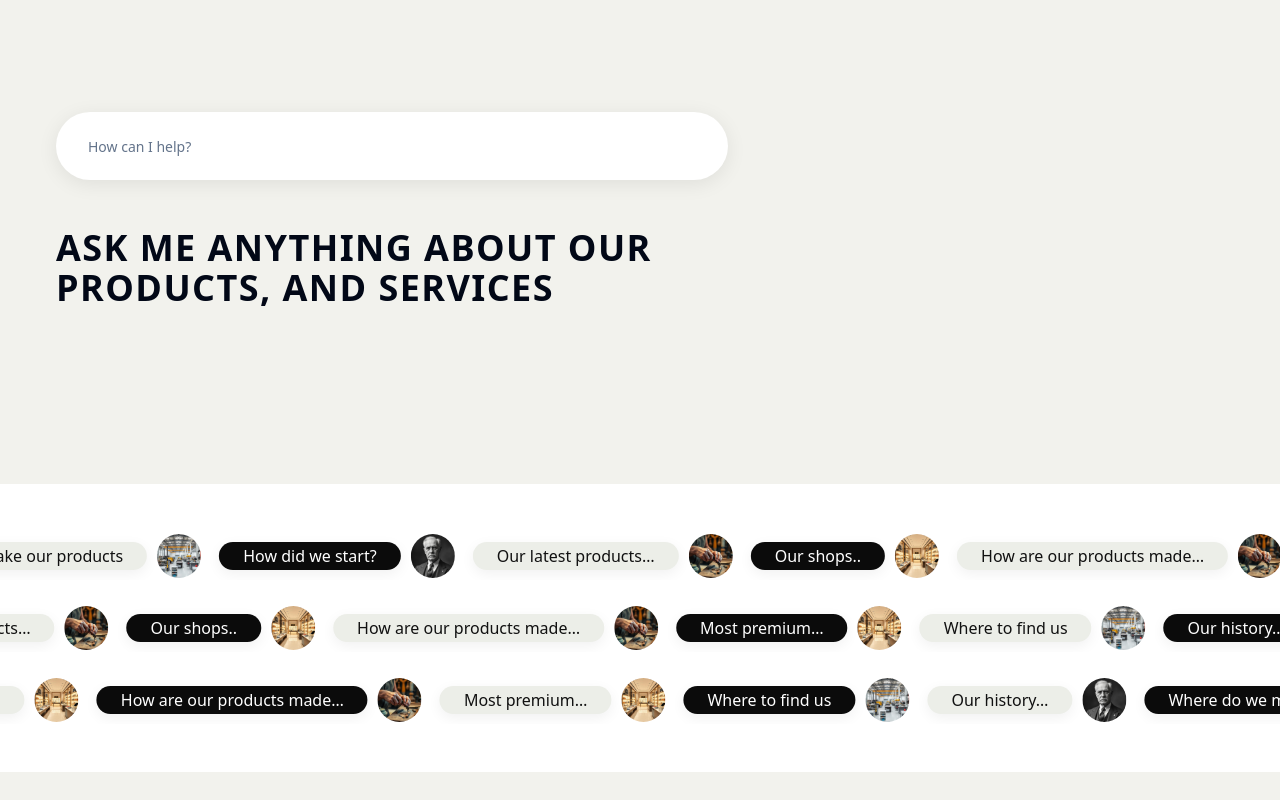
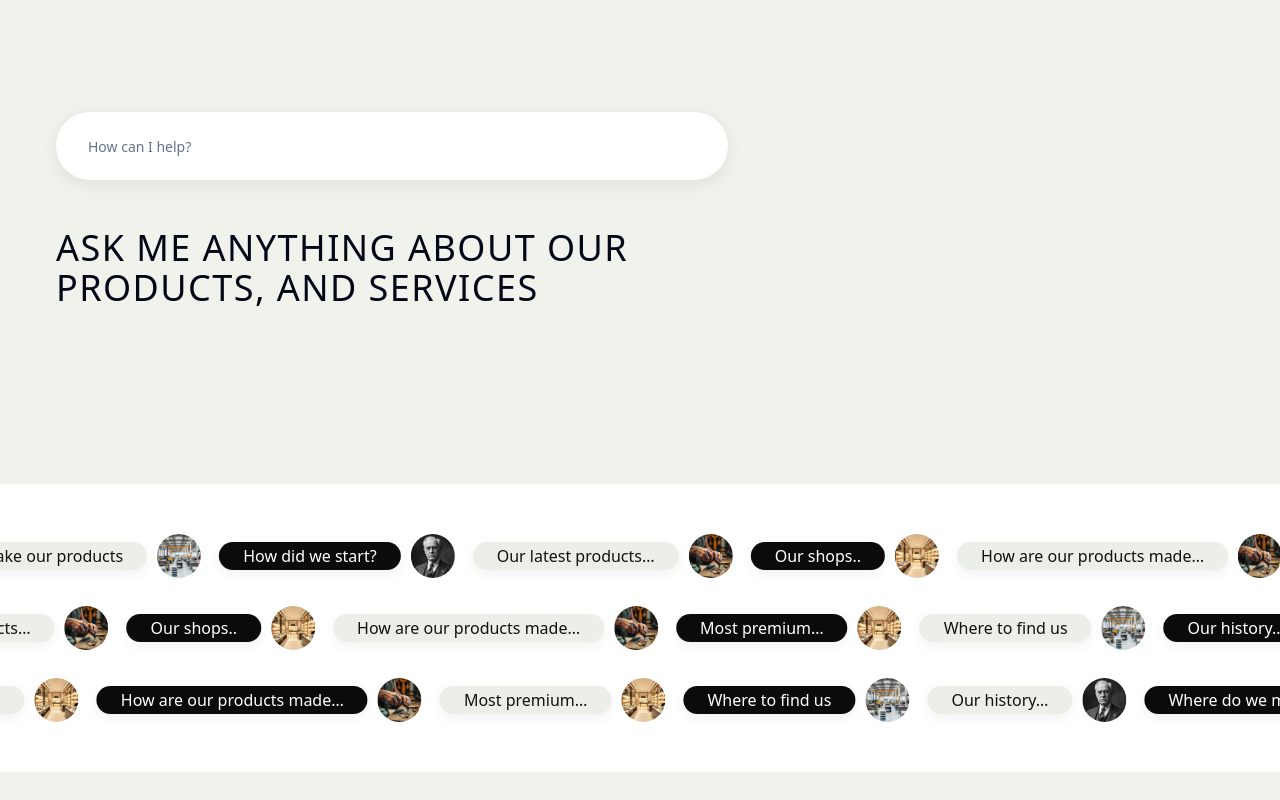
Before and after one commit to franmillaauria/arcos-chat, a React (Vite) app: page / in a window 1280 px wide. Built offline with nearby package versions, Linux system fonts and the light colour scheme.

Commit message:
Refine text font weight
Adjust font weight for chip text and input placeholder to a finer weight.

```diff
--- a/src/components/AIHeroWebchat.tsx
+++ b/src/components/AIHeroWebchat.tsx
@@ -177,7 +177,7 @@ const AIHeroWebchat = () => {
 
         {/* Title - Left Aligned */}
         <div className="mb-16">
-          <h1 className="font-bold text-3xl tracking-[0.04em] uppercase text-foreground md:text-4xl">
+          <h1 className="font-normal text-3xl tracking-[0.04em] uppercase text-foreground md:text-4xl">
             ASK ME ANYTHING ABOUT OUR
             <br />
             PRODUCTS, AND SERVICES
--- a/src/components/QuestionChip.tsx
+++ b/src/components/QuestionChip.tsx
@@ -33,9 +33,9 @@ export const QuestionChip = ({
       {/* Main pill button */}
       <button
         className={`
-          inline-flex items-center rounded-full font-medium
+          inline-flex items-center rounded-full font-normal
           transition-all duration-200 hover:scale-105 cursor-pointer whitespace-nowrap
-          shadow-[0_4px_14px_rgba(0,0,0,0.06)] font-inter font-medium
+          shadow-[0_4px_14px_rgba(0,0,0,0.06)] font-inter
           ${sizeClasses[size]}
           ${variantClasses[variant]}
         `}
```
